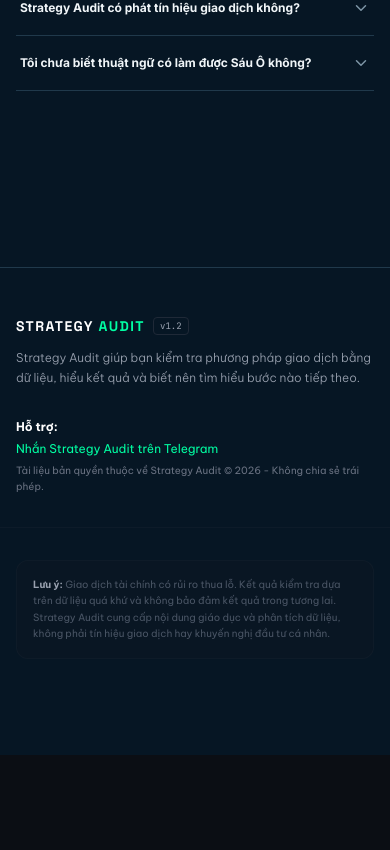
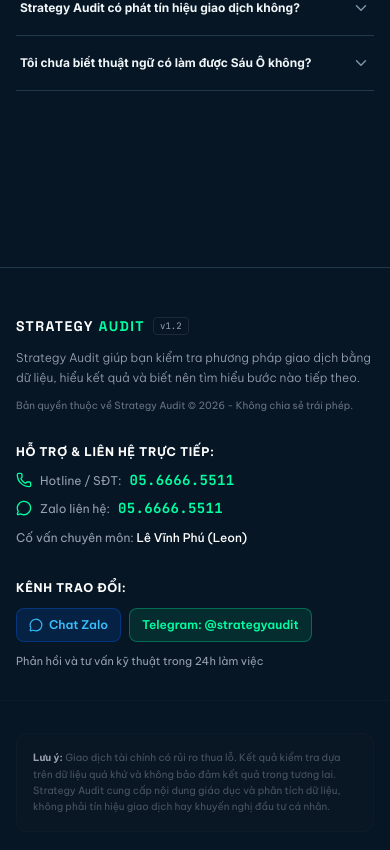
Before and after one commit to LeonLe998/strategy-audit, a React (Vite) app: page / in a window 390 px wide. Shown: the part 6022-6872 px from the top of the page. Before the commit the page ends 6777 px from the top, so only its background shows below. Built offline with nearby package versions, Linux system fonts and the light colour scheme; no server answers.

Commit message:
feat(footer): add direct contact, phone number, and Zalo link

```diff
--- a/src/App.tsx
+++ b/src/App.tsx
@@ -5,6 +5,7 @@
 
 import { useState, useEffect } from 'react';
 import { motion, AnimatePresence } from 'motion/react';
+import { Phone, MessageCircle } from 'lucide-react';
 import Navbar from './components/Navbar';
 import Home from './components/HomeStitch';
 import Services from './components/ServicesRedesign';
@@ -215,7 +216,8 @@
 
       {/* Premium Footer */}
       <footer id="app-footer" className="relative z-20 border-t border-[#20394B] bg-[#061624] py-12 mt-12 text-xs text-gray-500">
-        <div className="max-w-7xl mx-auto px-4 grid grid-cols-1 md:grid-cols-2 gap-8 items-center">
+        <div className="max-w-7xl mx-auto px-4 grid grid-cols-1 md:grid-cols-3 gap-8 items-start">
+          {/* Cột 1: Giới thiệu & Bản quyền */}
           <div className="space-y-3">
             <div className="flex items-center space-x-2">
               <span className="font-display font-bold text-sm tracking-widest text-white uppercase">
@@ -226,14 +228,58 @@
             <p className="max-w-md text-gray-400 font-sans font-light leading-relaxed">
               Strategy Audit giúp bạn kiểm tra phương pháp giao dịch bằng dữ liệu, hiểu kết quả và biết nên tìm hiểu bước nào tiếp theo.
             </p>
+            <p className="text-[10px] text-gray-500">
+              Bản quyền thuộc về Strategy Audit © {new Date().getFullYear()} - Không chia sẻ trái phép.
+            </p>
           </div>
 
-          <div className="space-y-4 md:text-right">
-            <div className="text-gray-400 leading-relaxed font-sans space-y-1">
-              <p className="font-bold text-white text-xs">Hỗ trợ:</p>
-              <p><a className="text-neon-green hover:text-white" href="https://t.me/strategyaudit" target="_blank" rel="noreferrer">Nhắn Strategy Audit trên Telegram</a></p>
-              <p className="text-[10px] text-gray-500">Tài liệu bản quyền thuộc về Strategy Audit © {new Date().getFullYear()} - Không chia sẻ trái phép.</p>
+          {/* Cột 2: Hotline & Người phụ trách */}
+          <div className="space-y-2.5">
+            <p className="font-bold text-white text-xs uppercase tracking-wider">Hỗ trợ & Liên hệ trực tiếp:</p>
+            <div className="text-gray-400 leading-relaxed font-sans space-y-2">
+              <div className="flex items-center gap-2">
+                <Phone className="w-4 h-4 text-neon-green shrink-0" />
+                <span>Hotline / SĐT:</span>
+                <a href="tel:0566665511" className="text-neon-green font-mono font-bold hover:underline text-sm tracking-wide">
+                  05.6666.5511
+                </a>
+              </div>
+              <div className="flex items-center gap-2">
+                <MessageCircle className="w-4 h-4 text-neon-green shrink-0" />
+                <span>Zalo liên hệ:</span>
+                <a href="https://zalo.me/0566665511" target="_blank" rel="noopener noreferrer" className="text-neon-green font-mono font-bold hover:underline text-sm tracking-wide">
+                  05.6666.5511
+                </a>
+              </div>
+              <p className="pt-0.5 text-gray-400">
+                Cố vấn chuyên môn: <span className="text-white font-medium">Lê Vĩnh Phú (Leon)</span>
+              </p>
             </div>
+          </div>
+
+          {/* Cột 3: Kênh tương tác & Telegram */}
+          <div className="space-y-3 md:text-right">
+            <p className="font-bold text-white text-xs uppercase tracking-wider">Kênh trao đổi:</p>
+            <div className="flex flex-wrap md:justify-end gap-2 text-xs">
+              <a
+                href="https://zalo.me/0566665511"
+                target="_blank"
+                rel="noopener noreferrer"
+                className="inline-flex items-center gap-1.5 px-3 py-2 rounded-lg bg-[#0068FF]/15 border border-[#0068FF]/30 text-[#38bdf8] hover:bg-[#0068FF]/25 font-semibold transition"
+              >
+                <MessageCircle className="w-3.5 h-3.5" />
+                <span>Chat Zalo</span>
+              </a>
+              <a
+                href="https://t.me/strategyaudit"
+                target="_blank"
+                rel="noreferrer"
+                className="inline-flex items-center gap-1.5 px-3 py-2 rounded-lg bg-neon-green/10 border border-neon-green/30 text-neon-green hover:bg-neon-green/20 font-semibold transition"
+              >
+                <span>Telegram: @strategyaudit</span>
+              </a>
+            </div>
+            <p className="text-[11px] text-gray-400">Phản hồi và tư vấn kỹ thuật trong 24h làm việc</p>
           </div>
         </div>
 
--- a/src/index.css
+++ b/src/index.css
@@ -706,6 +706,16 @@
   border-color: #E2E8F0 !important;
 }
 
+html.light a[href*="zalo.me"] {
+  background-color: #EFF6FF !important;
+  border-color: #BFDBFE !important;
+  color: #1D4ED8 !important;
+}
+html.light a[href*="zalo.me"]:hover {
+  background-color: #DBEAFE !important;
+  color: #1E40AF !important;
+}
+
 /* ==========================================================================
    PAGE SPECIFIC LIGHT MODE OVERRIDES
    ========================================================================== */
```
